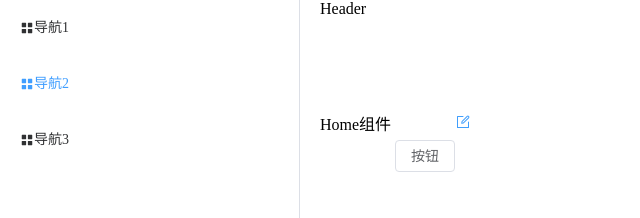
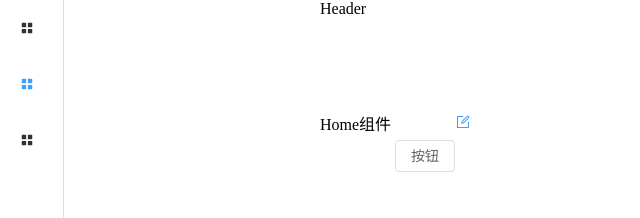
Before and after one commit to jersonwei/vue3-component-extract, a Vue app: page / in a window 1280 px wide. Shown: the top 218 px of the page, without its empty margins (0-640 px from the left). Built offline with nearby package versions, Linux system fonts and the light colour scheme.

Commit message:
✨ feat(container): 绑定菜单收缩展开动态属性

```diff
--- a/src/components/container/src/index.vue
+++ b/src/components/container/src/index.vue
@@ -1,9 +1,11 @@
 <script setup lang='ts'>
+import { ref } from 'vue';
+let isCollapse = ref(true)
 </script>
 <template>
   <el-container>
     <el-aside>
-      <el-menu default-active="2" class="el-menu-vertical-demo">
+      <el-menu :collapse="isCollapse" default-active="2" class="el-menu-vertical-demo">
         <el-menu-item index="1">
           <el-icon-menu></el-icon-menu>
           <span>导航1</span>
```
